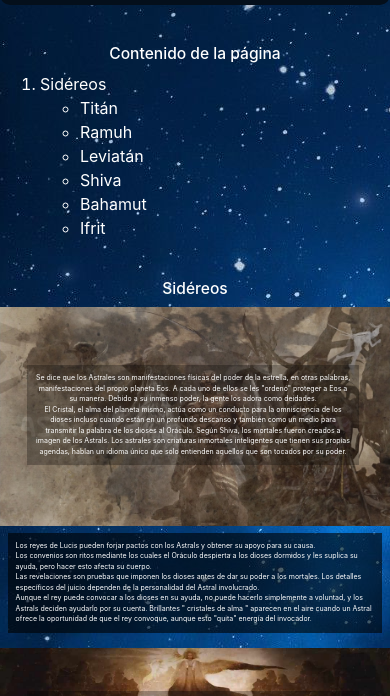
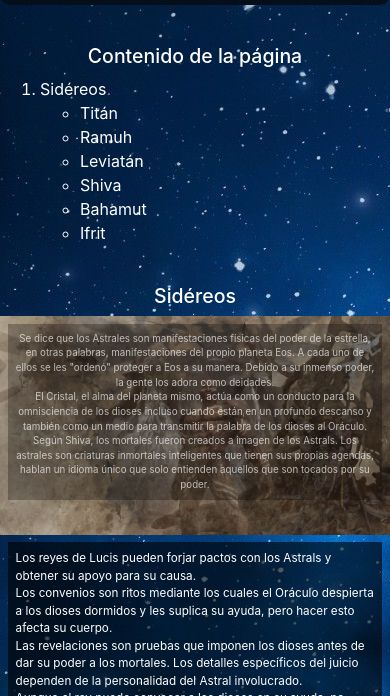
Before and after one commit to Jesica-A/FirstPage, a plain HTML site: page sidereos.html in a window 390 px wide. Shown: the part 88-784 px from the top of the page. Drawn offline with nearby package versions, Linux system fonts and the light colour scheme.

Commit message:
version 9

```diff
--- a/css/estilos.css
+++ b/css/estilos.css
@@ -196,9 +196,9 @@ iframe {
   }
 }
 
-@media only screen and (max-device-width: 600px) {
+@media only screen and (max-device-width: 800px) {
   div.text-h {
-    font-size: 2.6vw;
+    font-size: 2.5vw;
     margin: 2%;
     width: 96%;
     color: rgba(255, 255, 255, 0.673);
```
